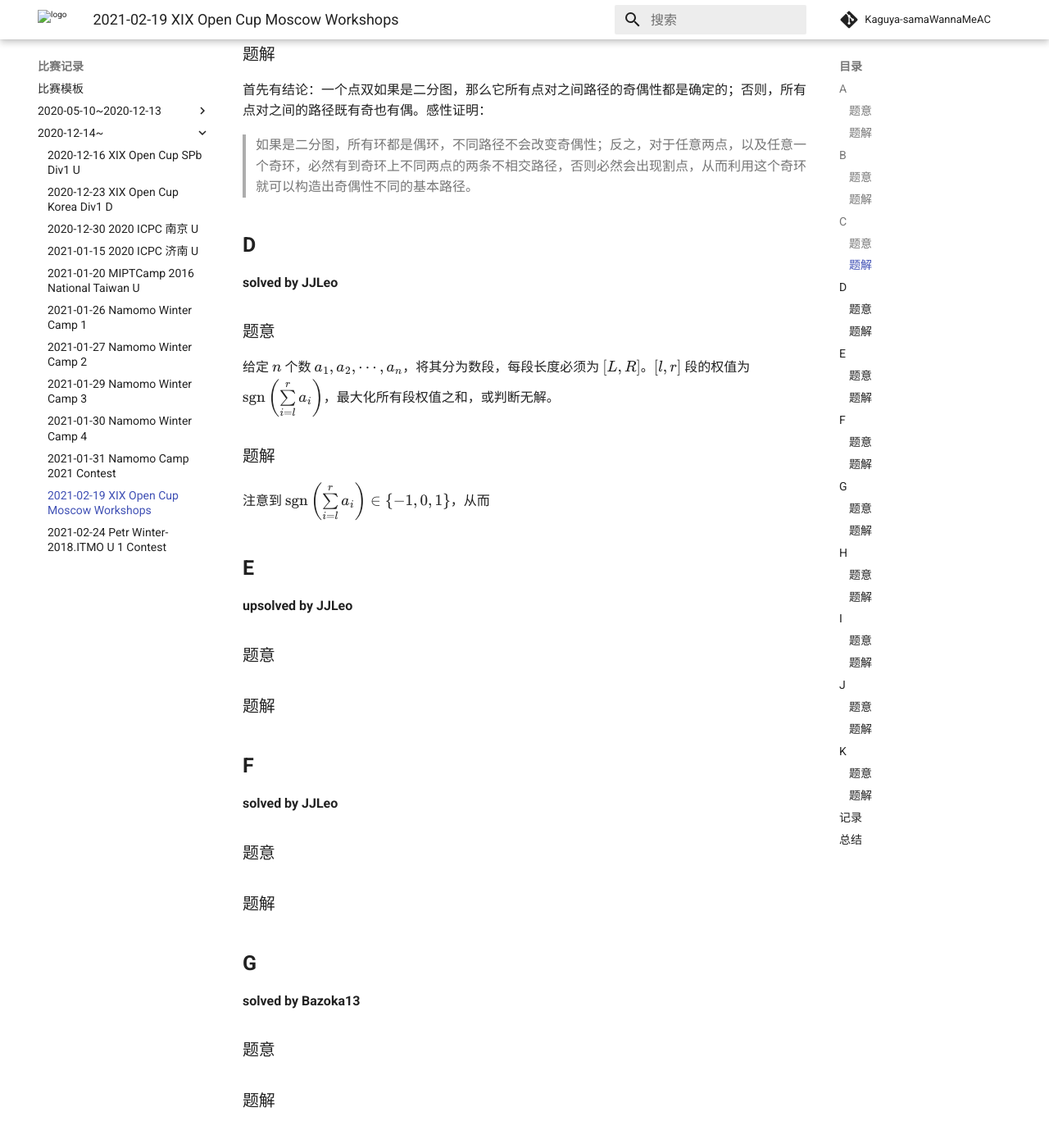
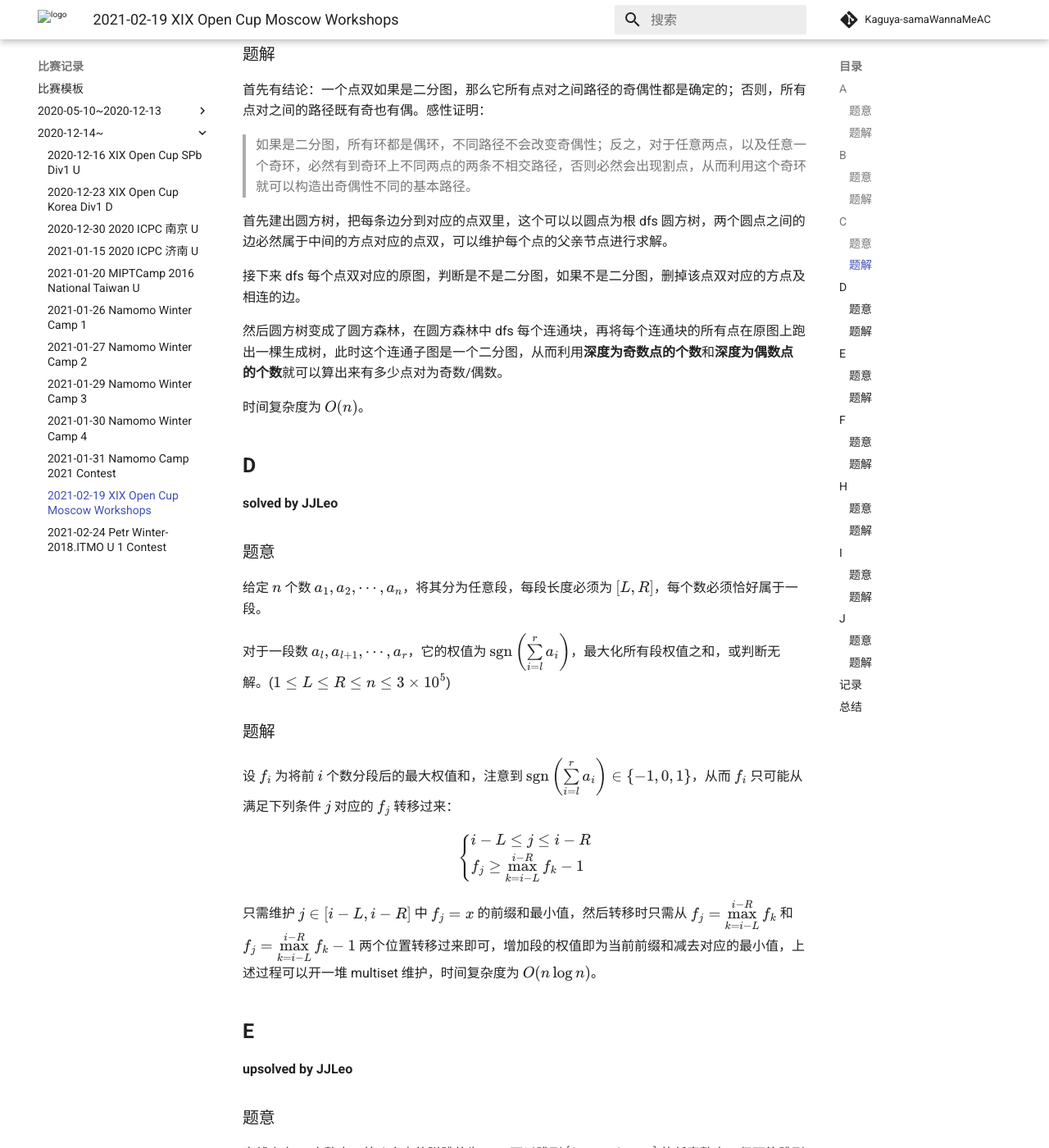
Before and after one commit to Kaguya-samaWannaMeAC/kaguya-samawannameac.github.io, an MkDocs documentation site: the page built from docs/contest/2021-02-19 XIX Open Cup Moscow Workshops.md, in a window 1280 px wide and 1400 px high, scrolled down 1435 px. Shown: the whole window at 82% size. Built offline with MkDocs 1.6.1 and Material for MkDocs 9.7.7, drawn with Linux system fonts in a browser that asks for light colours; formulas are drawn with MathJax 3; comment, search, counter and statistics services are not loaded; some of the changed text lies outside the part shown.

Commit message:
Update 2021-02-19 XIX Open Cup Moscow Workshops.md

```diff
--- a/docs/contest/2021-02-19 XIX Open Cup Moscow Workshops.md
+++ b/docs/contest/2021-02-19 XIX Open Cup Moscow Workshops.md
@@ -51,17 +51,34 @@ $$
 
 > 如果是二分图，所有环都是偶环，不同路径不会改变奇偶性；反之，对于任意两点，以及任意一个奇环，必然有到奇环上不同两点的两条不相交路径，否则必然会出现割点，从而利用这个奇环就可以构造出奇偶性不同的基本路径。
 
+首先建出圆方树，把每条边分到对应的点双里，这个可以以圆点为根 dfs 圆方树，两个圆点之间的边必然属于中间的方点对应的点双，可以维护每个点的父亲节点进行求解。
+
+接下来 dfs 每个点双对应的原图，判断是不是二分图，如果不是二分图，删掉该点双对应的方点及相连的边。
+
+然后圆方树变成了圆方森林，在圆方森林中 dfs 每个连通块，再将每个连通块的所有点在原图上跑出一棵生成树，此时这个连通子图是一个二分图，从而利用**深度为奇数点的个数**和**深度为偶数点的个数**就可以算出来有多少点对为奇数/偶数。
+
+时间复杂度为 $O(n)$。
+
 ## **D**
 
 **solved by JJLeo**
 
 ### 题意
 
-给定 $n$ 个数 $a_1,a_2,\cdots,a_n$，将其分为数段，每段长度必须为 $[L,R]$。$[l,r]$ 段的权值为 $\operatorname{sgn}\left(\sum \limits _{i=l}^r a_i\right)$，最大化所有段权值之和，或判断无解。
+给定 $n$ 个数 $a_1,a_2,\cdots,a_n$，将其分为任意段，每段长度必须为 $[L,R]$，每个数必须恰好属于一段。
+
+对于一段数 $a_l,a_{l+1},\cdots, a_r$，它的权值为 $\operatorname{sgn}\left(\sum \limits _{i=l}^r a_i\right)$，最大化所有段权值之和，或判断无解。($1 \le L \le R \le n \le 3 \times 10^5$)
 
 ### 题解
 
-注意到  $\operatorname{sgn}\left(\sum \limits _{i=l}^r a_i\right) \in \{-1,0,1\}$，从而
+设 $f_i$ 为将前 $i$ 个数分段后的最大权值和，注意到  $\operatorname{sgn}\left(\sum \limits _{i=l}^r a_i\right) \in \{-1,0,1\}$，从而 $f_i$ 只可能从满足下列条件 $j$ 对应的 $f_j$ 转移过来：
+$$
+\begin{cases}
+i - L \le j \le i - R \newline
+f_j\ge\max \limits _{k=i-L}^{i-R} f_k-1
+\end{cases}
+$$
+只需维护 $j \in [i-L,i-R]$ 中 $f_j = x$ 的前缀和最小值，然后转移时只需从 $f_j=\max \limits _{k=i-L}^{i-R} f_k$ 和 $f_j=\max \limits _{k=i-L}^{i-R} f_k-1$ 两个位置转移过来即可，增加段的权值即为当前前缀和减去对应的最小值，上述过程可以开一堆 multiset 维护，时间复杂度为 $O(n \log n)$。
 
 ## **E**
 
@@ -69,7 +86,11 @@ $$
 
 ### 题意
 
+直线上有 $n$ 个整点，第 $i$ 个点的弹跳值为 $a_i$，可以跳到 $[i-a_i,i+a_i]$ 的任意整点，但不能跳到第一个点左边和最后一个点右边。定义两个点 $(i,j)$ 之间的距离为下述两者的最小值：
 
+-  $i$ 跳到 $j$ 所需步数的最小值和 $j$ 跳到 $i$ 所需步数最小值。
+
+现在求任意两点间距离的最大值。($1 \le n \le 2 \times 10^5$)
 
 ### 题解
 
@@ -81,23 +102,11 @@ $$
 
 ### 题意
 
-
+两个 $01$ 串初始均为空，$m$ 次操作，每次操作往其中一个加一个字符，每次操作后问两者最长公共子串的长度，强制在线。($1 \le m \le 5 \times 10^6$)
 
 ### 题解
 
-
-
-## **G**
-
-**solved by Bazoka13**
-
-### 题意
-
-
-
-### 题解
-
-
+对这两个串建广义 SAM，动态添加，每次加点后跳 fail 树将所有点标记上对应串的标记，一个点如果被该串之前都标记了就不跳了，所有被两个点标记的点对应的 len 可以贡献到答案中，这样相当于每个串只会跳自己在 SAM 的部分，总时间复杂度为 $O(m)$。
 
 ## **H**
 
@@ -105,11 +114,15 @@ $$
 
 ### 题意
 
-
+交互题，二维平面上 $n$ 个不同的目标点，均为坐标绝对值不超过 ${10}^6$ 的整点。每次可以询问三个整数 $x,y,R$，返回以 $(x,y)$ 为圆心，半径为 $R$ 的圆内有多少个目标点。你需要询问不超过 $15000$ 次找到所有目标点。($1 \le n \le 100$，$0 \le |x|,|y| \le 10^6$，$0 \le R \le 10^{18}$)
 
 ### 题解
 
+首先选一个点，类似线段树 build 过程二分出所有点到这个点的距离。这个过程的询问次数约为 $O(n \log R)$。我们再选一个点，也问上述信息，这样得到了所有点到这个点的距离，这样我们就确定了 $2n$ 个圆，且其中 $n$ 个和另外 $n$ 个圆心不同。
 
+我们可以通过两个圆的交点找到所有可能的目标点，但是这样有至多 $2n^2$ 种可能，直接暴力询问会超过限制次数。可以发现两个圆如果不是对应一个点，那么它们交点是整点的概率是很小的，因此如果只有在整点处才进行询问，实际的询问量约为 $O(n)$。
+
+总询问次数约为 $O(2n \log R + n)$，不超过题目给出的 $15000$ 次。
 
 ## **I**
 
@@ -129,23 +142,19 @@ $$
 
 ### 题意
 
-
+给定一个边长为 $1$ 的正 $n$ 边形，用一个正 $m$ 边形覆盖它，求正 $m$ 边形的最小边长。($3\leq n,m\leq 10^5$)
 
 ### 题解
 
+假设有 $k\ge2$，如果 $n=km$ ，只需要令中心到二者的边距离相等即可，并且正 $n$ 边形中必然有 $m$ 条边在正 $m$ 边形上，如果 $m=kn$ ，则令二者外切圆半径相同。
 
+对于一般情况，参考上面的情况，可以在二者之间塞一个 $\operatorname{lcm}(m,n)$ 边形，使它和正 $n$ 边形外切圆半径相等，和正 $m$ 边形中心-边缘距离相等。
 
-## **K**
+之后画图可得答案为 $\dfrac{\cos\left(\dfrac{\pi}{\operatorname{lcm}(n,m)}\right)\tan\left(\dfrac{\pi}{m}\right)}{\sin\left(\dfrac{\pi}{n}\right)}$
 
-**solved by JJLeo**
+证明：反过来考虑在正 $m$ 边形里塞一个最大的正 $n$ 边形。按照上述规则构造好后，绕中心旋转正 $n$ 边形，如果当前正 $n$ 边形部位最大，那必存在某个位置，使得正 $n$ 边形所有顶点都在多边形内部。
 
-### 题意
-
-
-
-### 题解
-
-
+我们可以把正 $\operatorname{lcm}(m,n)$ 边形视作 $m$ 段 $\dfrac{n}{\gcd(m,n)}$ 个点或者 $n$ 段 $\dfrac{m}{\gcd(m,n)}$ 个点，不难证明我们从任意 $i\in[0,\dfrac{n}{\gcd(m,n)}-1]$ 出发，每次移动 $\dfrac{m}{\gcd(m,n)}$ ，总能到达 $m$ 段中某个段的起点与终点，即无论怎么旋转正 $n$ 边形，总会有顶点位于正 $m$ 边形外或者边上，与假设不符。
 
 ## **记录**
 
```
